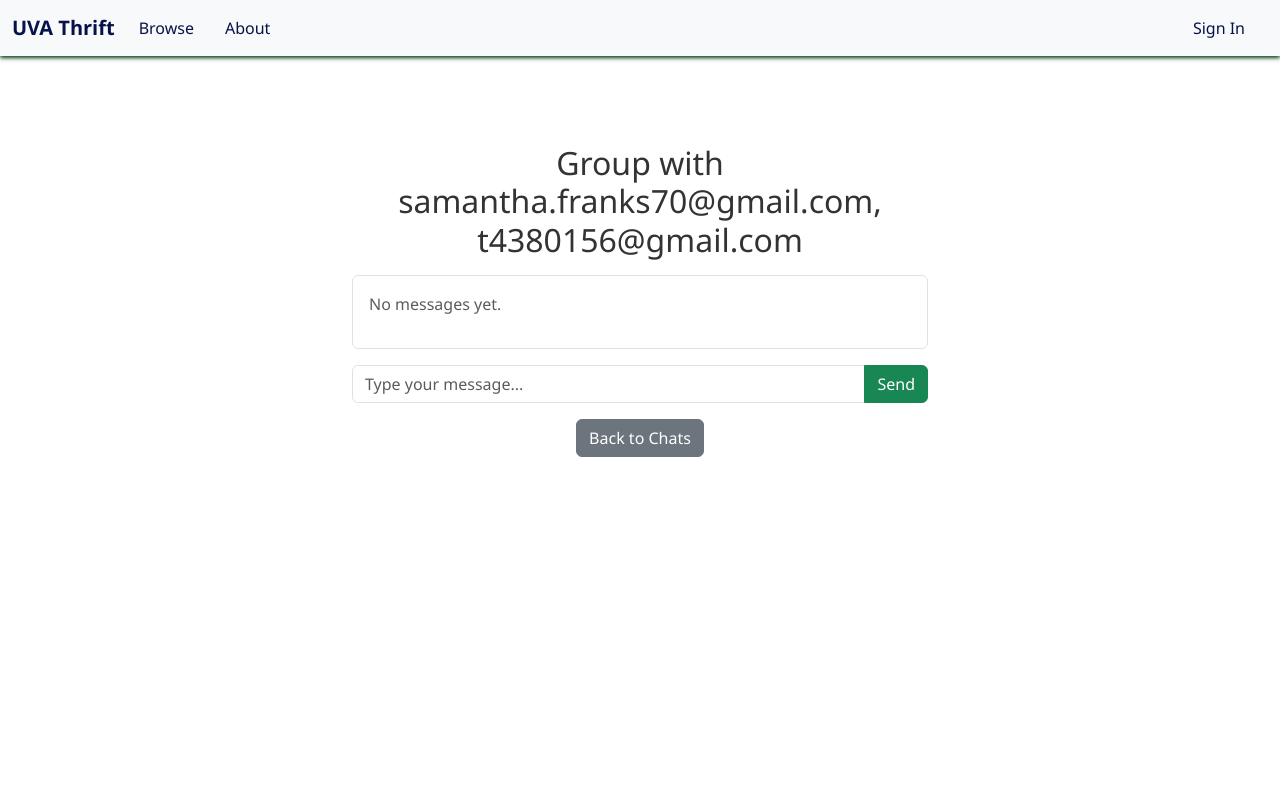
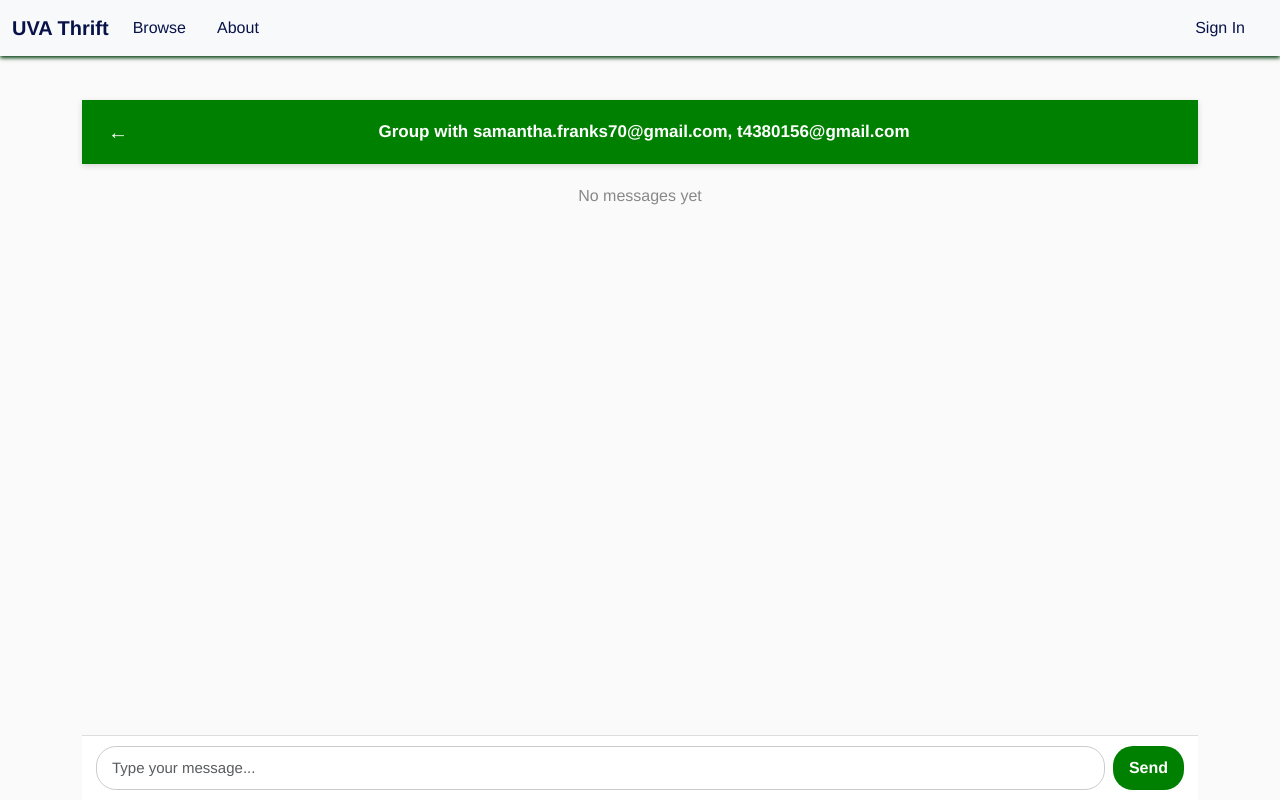
Before and after one commit to samanthafranks03/UVAThrift, a Django app: template messaging/templates/messaging/group_chat.html in a window 1280 px wide. Run offline with Django 5.2, Linux system fonts and the light colour scheme; the template is opened without the code that fills it: values that come from a table or form of the project are taken from there, others are empty; data comes from the database, SQL or seed files in the repository; parts of the project's set-up code (start-up, migrations or seed data) failed here and were passed over.

Commit message:
Fixed groupchat UI and sent messages now appear on the right

```diff
--- a/messaging/templates/messaging/group_chat.html
+++ b/messaging/templates/messaging/group_chat.html
@@ -1,31 +1,199 @@
 {% extends "a2_market/base.html" %}
 
 {% block content %}
-<div class="container mt-4" style="max-width: 600px;">
-  <h2 class="mb-3 text-center">{{ group.name }}</h2>
 
-  <div class="border rounded p-3 mb-3" style="max-height: 400px; overflow-y: auto;">
+<style>
+  body {
+    margin: 0;
+    font-family: "Helvetica Neue", Helvetica, Arial, sans-serif;
+    background-color: #fafafa;
+  }
+
+  .chat-page {
+    height: calc(100vh - 100px);
+    display: flex;
+    flex-direction: column;
+  }
+
+  /* Header */
+  .chat-header {
+    position: sticky;
+    top: 0;
+    background: linear-gradient(135deg, green, green);
+    color: white;
+    display: flex;
+    align-items: center;
+    justify-content: space-between;
+    padding: 12px 16px;
+    box-shadow: 0 2px 6px rgba(0, 0, 0, 0.15);
+    z-index: 2;
+  }
+
+  .back-button {
+    background: none;
+    border: none;
+    color: white;
+    font-size: 20px;
+    cursor: pointer;
+    padding: 5px 10px;
+    text-decoration: none;
+    display: inline-block;
+  }
+
+  .back-button:hover {
+    opacity: 0.8;
+  }
+
+  .chat-header h3 {
+    margin: 0;
+    font-size: 17px;
+    font-weight: 600;
+    flex-grow: 1;
+    text-align: center;
+  }
+
+  /* Messages */
+
+  .chat-messages {
+    flex-grow: 1;
+    padding: 20px;
+    overflow-y: auto;
+    display: flex;
+    flex-direction: column;
+  }
+
+  .message {
+    max-width: 70%;
+    margin-bottom: 10px;
+    padding: 8px 14px;
+    border-radius: 18px;
+    font-size: 15px;
+    line-height: 1.4;
+    box-shadow: 0 1px 3px rgba(0, 0, 0, 0.1);
+    word-wrap: break-word;
+    position: relative;
+  }
+
+  .message.sent {
+    align-self: flex-end;
+    background-color: #0095f6;
+    color: white;
+    border-bottom-right-radius: 4px;
+  }
+
+  .message.received {
+    align-self: flex-start;
+    background-color: #e9e9eb;
+    color: black;
+    border-bottom-left-radius: 4px;
+  }
+
+  .message-author {
+    font-size: 12px;
+    font-weight: 600;
+    margin-bottom: 3px;
+    opacity: 0.9;
+  }
+
+  .timestamp {
+    font-size: 11px;
+    color: #666;
+    margin-top: 4px;
+    text-align: right;
+  }
+
+  /* Input bar */
+  .chat-input {
+    display: flex;
+    align-items: center;
+    padding: 10px 14px;
+    background-color: white;
+    border-top: 1px solid #ddd;
+  }
+
+  .chat-input input {
+    flex-grow: 1;
+    border: 1px solid #ccc;
+    border-radius: 20px;
+    padding: 10px 15px;
+    font-size: 15px;
+    outline: none;
+    transition: border 0.2s ease;
+  }
+
+  .chat-input input:focus {
+    border-color: #0095f6;
+  }
+
+  .chat-input button {
+    background-color: green;
+    border: none;
+    color: white;
+    padding: 10px 16px;
+    border-radius: 20px;
+    font-weight: 600;
+    margin-left: 8px;
+    cursor: pointer;
+    transition: background-color 0.2s ease;
+
+  }
+
+  .chat-input button:hover {
+    background-color: green;
+  }
+
+  ::-webkit-scrollbar {
+    width: 6px;
+  }
+
+  ::-webkit-scrollbar-thumb {
+    background: rgba(0, 0, 0, 0.2);
+    border-radius: 3px;
+  }
+</style>
+
+<div class="chat-page">
+
+  <!-- Header -->
+  <div class="chat-header">
+    <a href="{% url 'messaging:chat-list' %}" class="back-button">←</a>
+    <h3>{{ group.name }}</h3>
+    <div style="width: 32px"></div> <!-- spacer -->
+  </div>
+
+  <!-- Messages -->
+  <div class="chat-messages" id="chatBox">
     {% for msg in messages %}
-      <div class="mb-3">
-        <strong>{{ msg.author.username }}</strong>: {{ msg.content }}
-        <br>
-        <small class="text-muted">{{ msg.timestamp|date:"M d, H:i" }}</small>
+    <div class="message {% if msg.author_id == current_user.id %}sent{% else %}received{% endif %}">
+      <div class="message-author">
+        {% if msg.author_id == current_user.id %}
+        You
+        {% else %}
+        {{ msg.author.username }}
+        {% endif %}
       </div>
+      {{ msg.content }}
+      <div class="timestamp">{{ msg.timestamp|date:"M d, H:i" }}</div>
+    </div>
     {% empty %}
-      <p class="text-muted">No messages yet.</p>
+    <p style="text-align: center; color: #888">
+      No messages yet
+    </p>
     {% endfor %}
   </div>
 
-  <form method="post" action="{% url 'messaging:send-group-message' group.id %}">
+  <!-- Input -->
+  <form class="chat-input" method="post" action="{% url 'messaging:send-group-message' group.id %}">
     {% csrf_token %}
-    <div class="input-group">
-      <input type="text" name="content" class="form-control" placeholder="Type your message..." required>
-      <button type="submit" class="btn btn-success">Send</button>
-    </div>
+    <input type="text" name="content" class="form-control" placeholder="Type your message..." required
+      autocomplete="off">
+    <button type="submit">Send</button>
   </form>
-
-  <div class="mt-3 text-center">
-    <a href="{% url 'messaging:chat-list' %}" class="btn btn-secondary">Back to Chats</a>
-  </div>
 </div>
+<script>
+  const chatBox = document.getElementById("chatBox");
+  if (chatBox) {
+    chatBox.scrollTop = chatBox.scrollHeight;
+  }
+</script>
 {% endblock %}
```
Also changed, not shown: messaging/templates/messaging/chat.html (+26 -36 lines), 2 other files.
